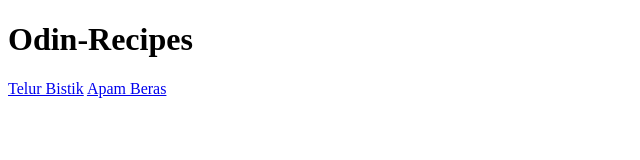
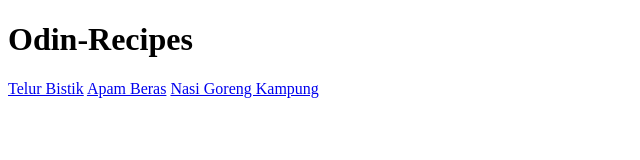
Before and after one commit to tanvirjoy04/odin-recipes-3, a plain HTML site: page index.html in a window 1280 px wide. Shown: the whole page, without its empty margins (0-640 px from the left). Drawn offline with Linux system fonts and the light colour scheme.

Commit message:
Add link for Nasi Goreng Kampung recipe

```diff
--- a/index.html
+++ b/index.html
@@ -9,6 +9,6 @@
     <h1>Odin-Recipes</h1>
     <a href="recipes/telurbistik.html">Telur Bistik</a>
     <a href="recipes/apam-beras.html">Apam Beras</a>
-    <a href="recipes/nasi-goreng-kampung.html"></a>
+    <a href="recipes/nasi-goreng-kampung.html">Nasi Goreng Kampung</a>
 </body>
 </html>
```
